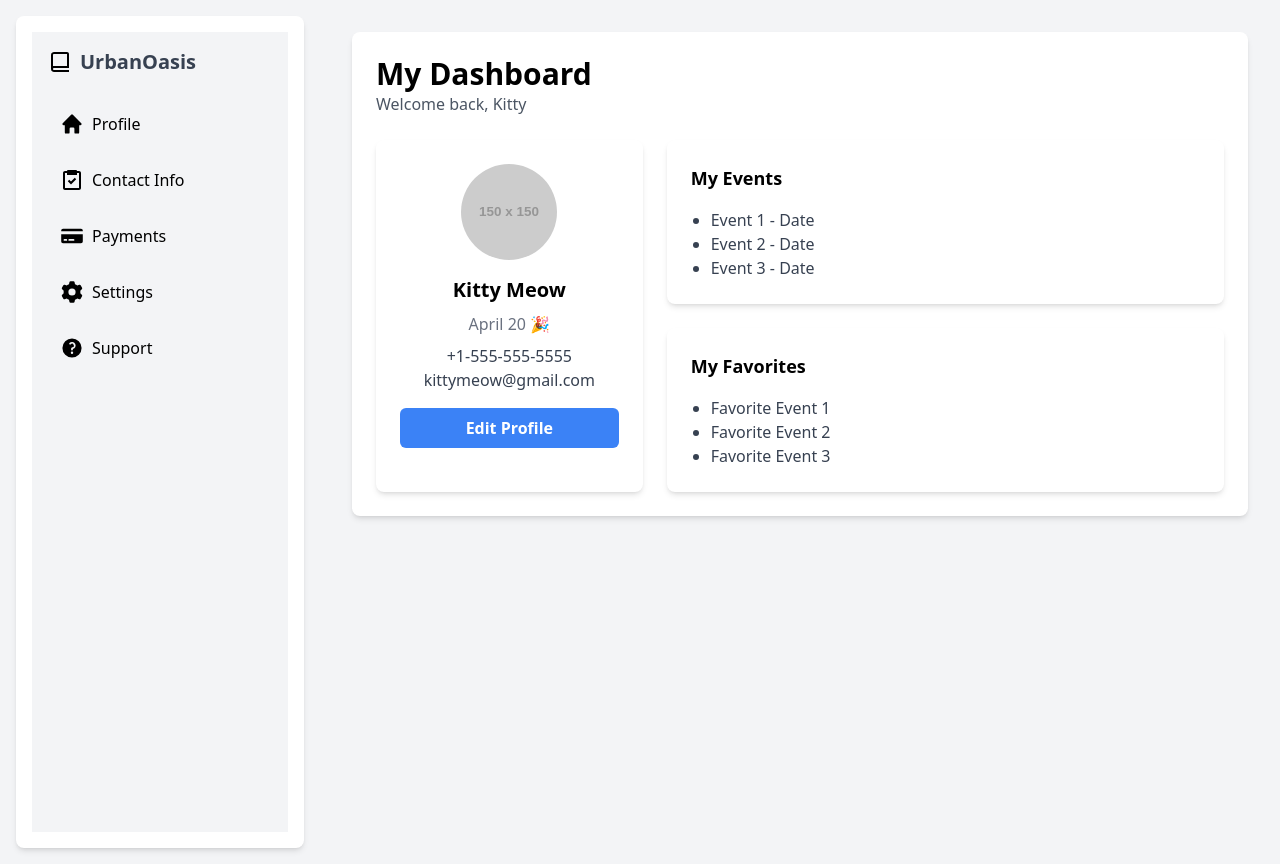
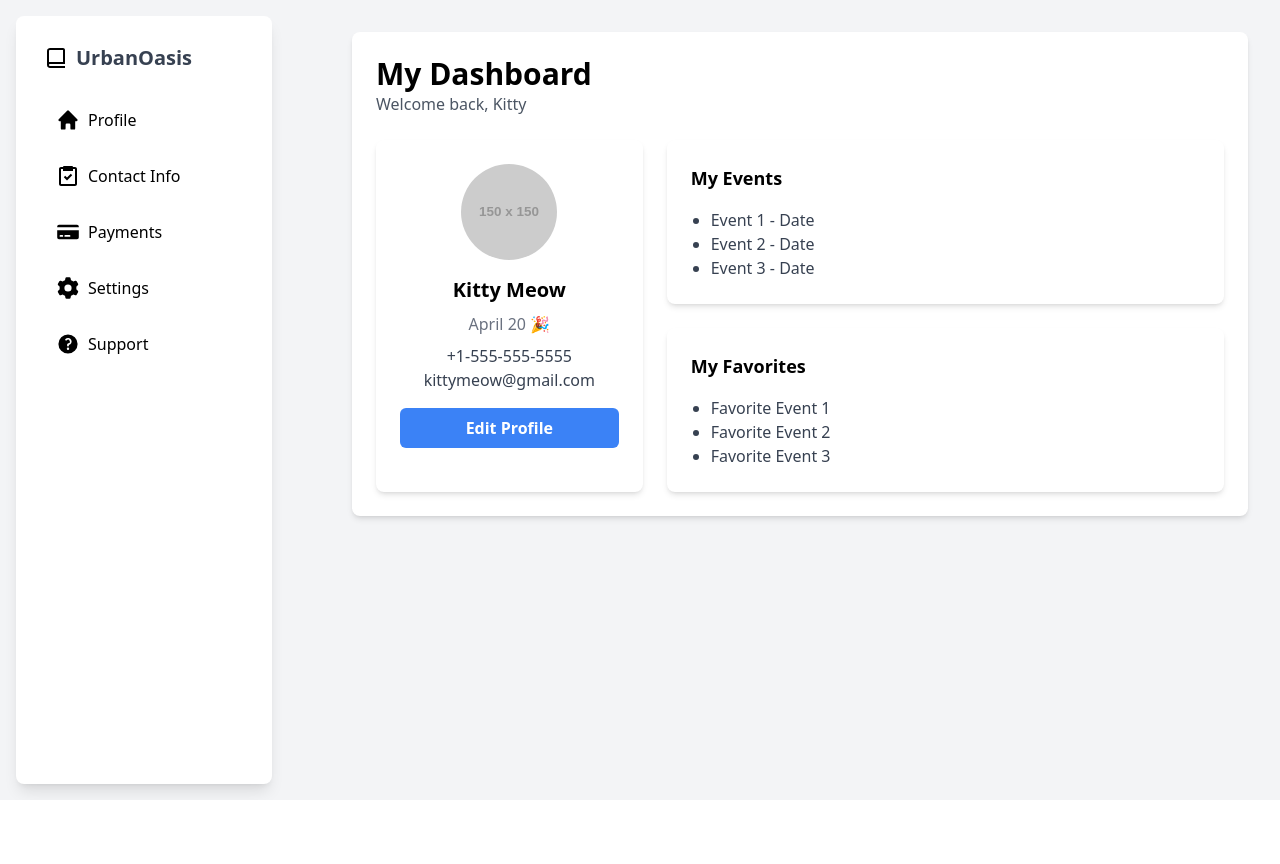
Before and after one commit to mazenkapadi/urban-oasis, a React (Vite) app: page /userProfilePage in a window 1280 px wide. After the commit the page ends 800 px from the top, so only its background shows below. Built offline with nearby package versions, Linux system fonts and the light colour scheme; no server answers.

Commit message:
updated sidebar again to extend

```diff
--- a/src/components/SideBar.jsx
+++ b/src/components/SideBar.jsx
@@ -1,17 +1,19 @@
 import React from 'react';
-import { Link } from 'react-router-dom'; // Import Link from react-router-dom
+import { Link } from 'react-router-dom';
 import { BiTask, BiBookAlt } from 'react-icons/bi';
 import { CreditCardIcon, HomeIcon, QuestionMarkCircleIcon, Cog6ToothIcon } from "@heroicons/react/20/solid";
 
 const Sidebar = () => {
     return (
-        <div className="menu bg-gray-100 min-h-screen p-4 w-64"> {/* Added width class */}
-            <div className="logo flex items-center mb-6">
+        <div className="flex flex-col bg-white shadow-lg rounded-lg p-7 w-64 h-full">
+            {/* Logo Section */}
+            <div className="logo flex items-center mb-6 flex-shrink-0">
                 <BiBookAlt className="logo-icon h-6 w-6 text-2xl mr-2" />
                 <h2 className="text-xl font-bold text-gray-700">UrbanOasis</h2>
             </div>
 
-            <div className="menu--list space-y-2">
+            {/* Menu List */}
+            <div className="menu--list space-y-2 flex-grow">
                 <Link to="/userProfilePage" className="item flex items-center p-3 rounded hover:bg-gray-300 transition">
                     <HomeIcon className="h-6 w-6 mr-2" />
                     <span>Profile</span>
--- a/src/pages/UserProfilePage.jsx
+++ b/src/pages/UserProfilePage.jsx
@@ -5,9 +5,10 @@ import { Outlet } from 'react-router-dom';
 const UserProfilePage = () => {
     return (
         <div className="flex bg-gray-100 min-h-screen">
-            <div className="rounded-lg shadow-md bg-white p-4 m-4">
+            <div className="w-1/4 rounded-lg p-4">
                 <SideBar />
             </div>
+            {/* Main content area */}
             <div className="flex-grow p-8">
                 <div className="bg-white shadow-md rounded-lg p-6">
                     <Outlet />
```
Also changed, not shown: index.html (indentation only).
